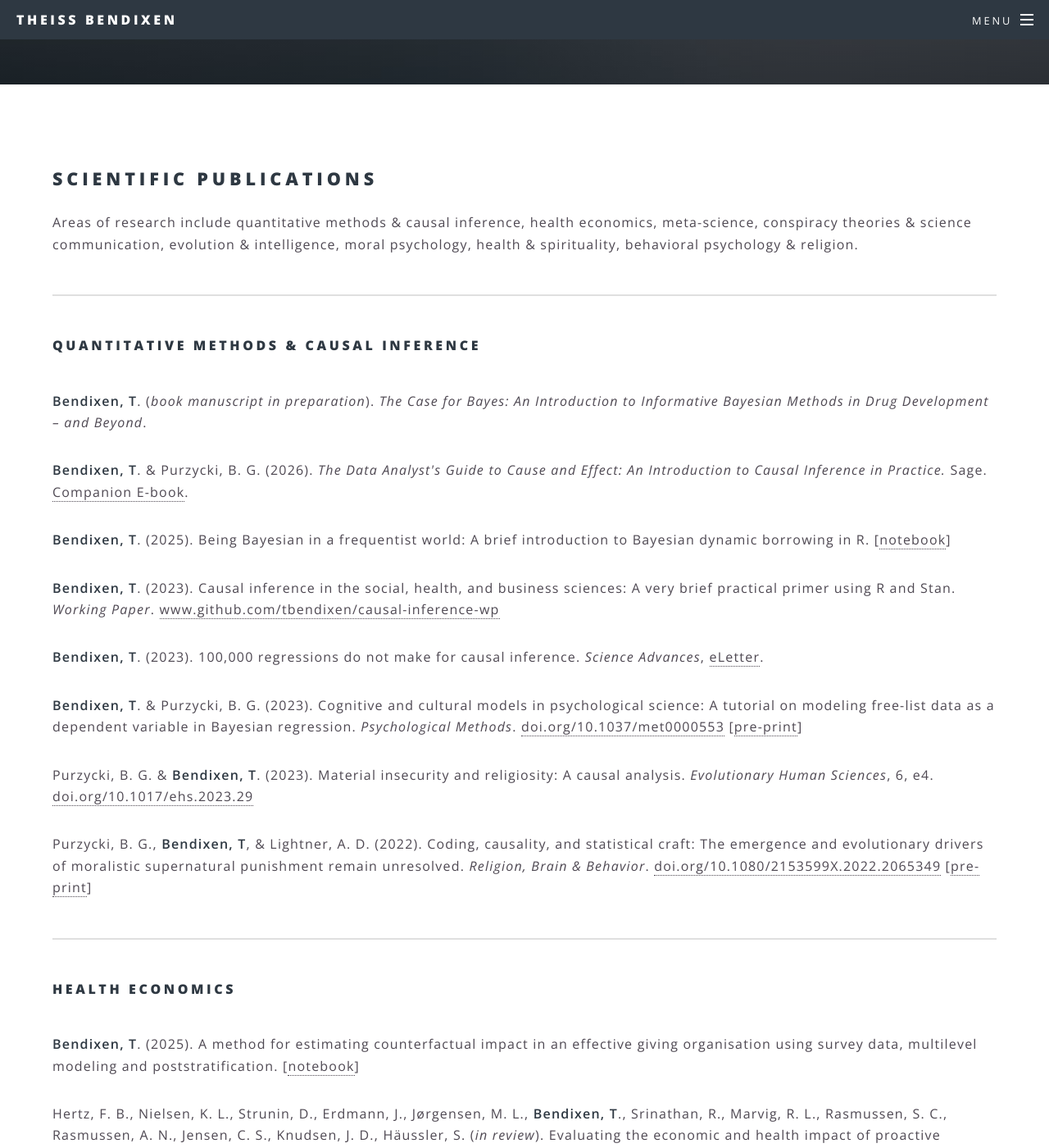
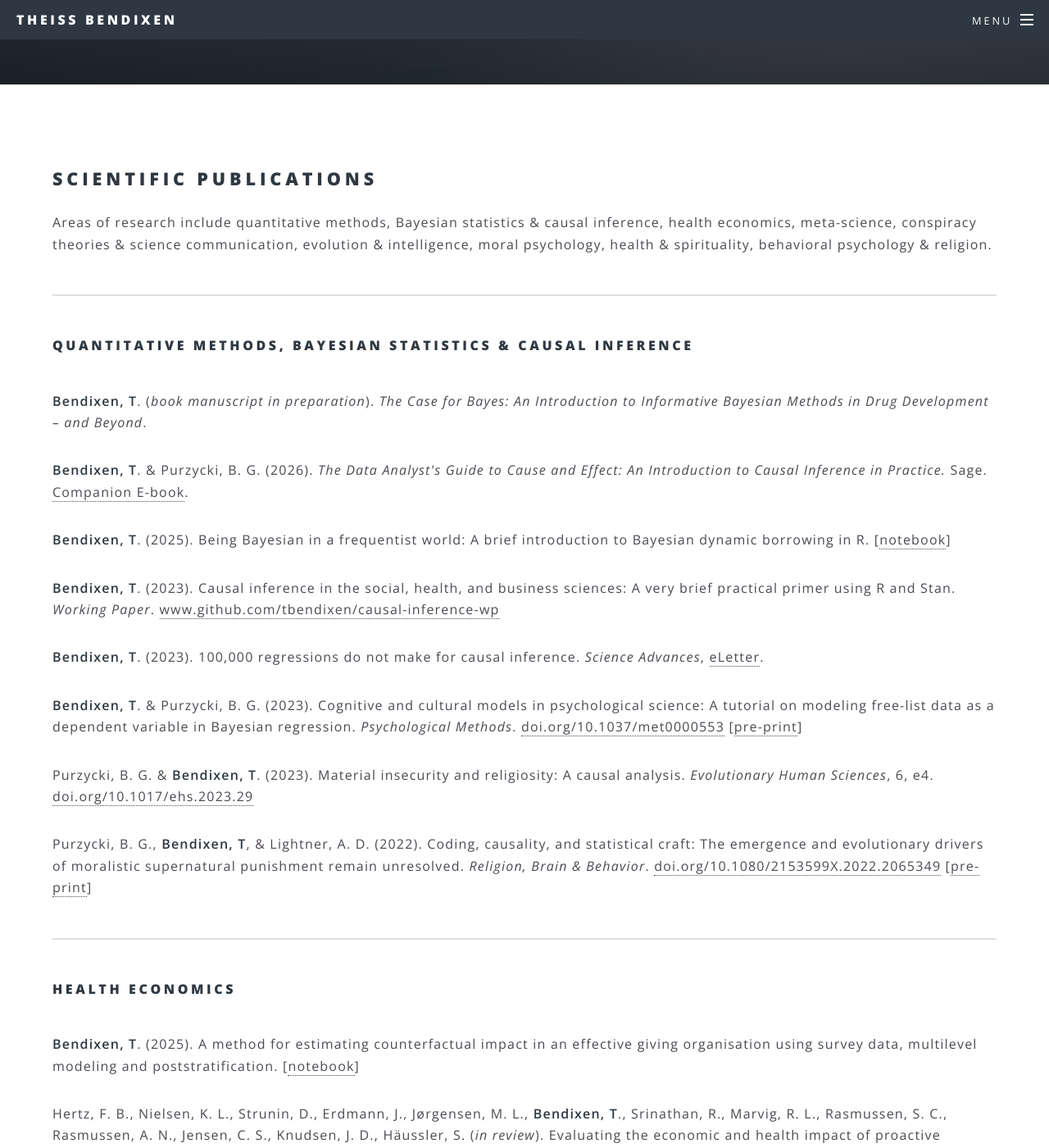
Before and after one commit to tbendixen/tbendixen.github.io, a Jekyll site: the page built from research.html, in a window 1280 px wide and 1400 px high, scrolled down 232 px. Shown: the whole window at 82% size. Built offline with Jekyll 4.4.1, drawn with Linux system fonts in a browser that asks for light colours; some of the changed text lies outside the part shown.

```diff
--- a/research.html
+++ b/research.html
@@ -5,10 +5,10 @@ title: Research
 
 			<section>
 				<h2>Scientific publications</h2>
-				<p>Areas of research include quantitative methods & causal inference, health economics, meta-science, conspiracy theories & science communication,
+				<p>Areas of research include quantitative methods, Bayesian statistics & causal inference, health economics, meta-science, conspiracy theories & science communication,
 					evolution & intelligence, moral psychology, health & spirituality, behavioral psychology & religion.</p>
 				<hr />
-				<h4>Quantitative methods & Causal inference</h4>
+				<h4>Quantitative methods, Bayesian statistics & Causal inference</h4>
 				<br />
 				<p><b>Bendixen, T</b>. (<i>book manuscript in preparation</i>). <i>The Case for Bayes: An Introduction to Informative Bayesian Methods in Drug Development – and Beyond</i>.</p>
 				<p><b>Bendixen, T</b>. & Purzycki, B. G. (2026). <i>The Data Analyst's Guide to Cause and Effect: An Introduction to Causal Inference in Practice.</i> Sage. <a href="https://theissbendixen.com/dag-book/">Companion E-book</a>.</p>
```
Also changed, not shown: other parts of research.html (+2 -1 lines).
